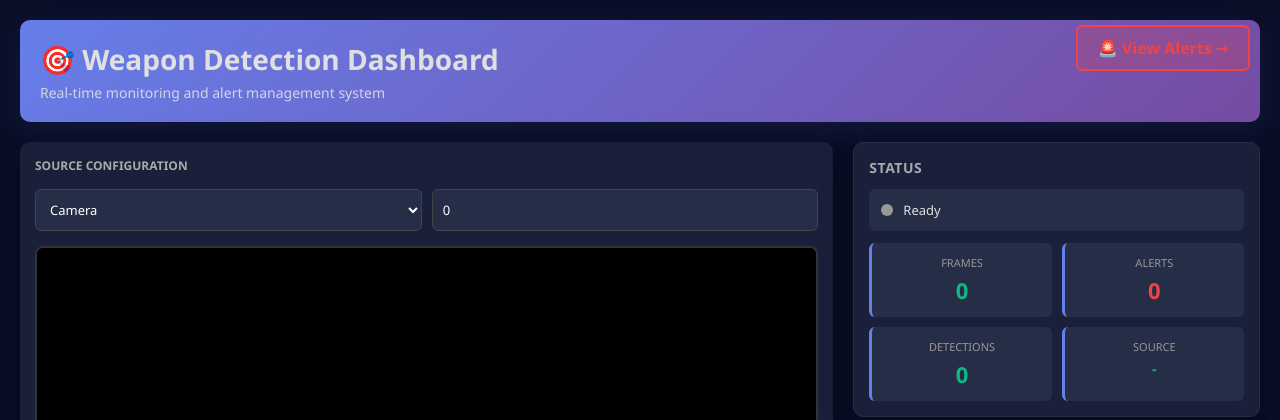
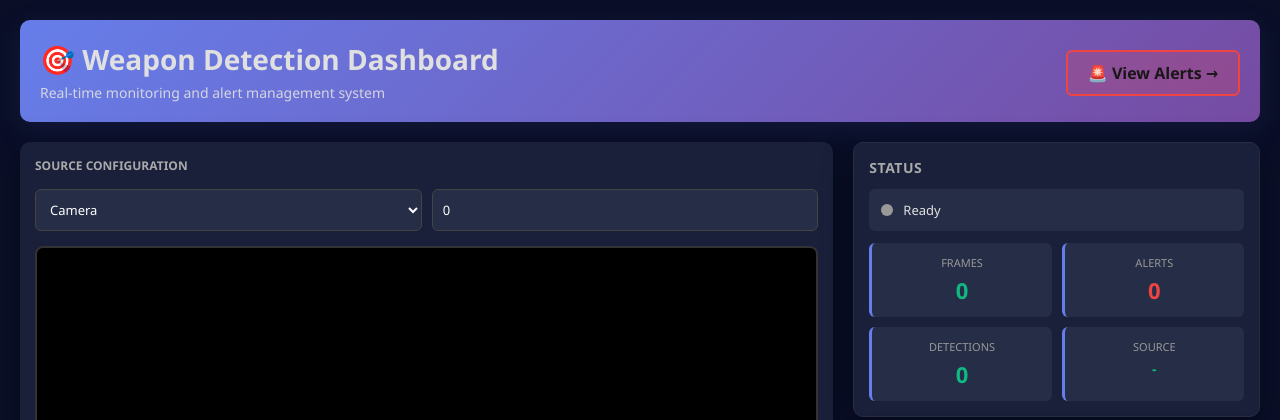
Before and after one commit to K-saif/Weapon-Detection-and-Alarm-System, a Flask app: page / in a window 1280 px wide. Shown: the top 420 px of the page. Run offline with Flask 3, Linux system fonts and the light colour scheme.

Commit message:
Fix: Alert button

```diff
--- a/templates/index.html
+++ b/templates/index.html
@@ -411,7 +411,7 @@
     <div class="header">
         <h1>🎯 Weapon Detection Dashboard</h1>
         <p>Real-time monitoring and alert management system</p>
-        <a href="/alerts" style="position: absolute; right: 30px; top: 25px; background: rgba(239, 68, 68, 0.2); border: 2px solid #ef4444; color: #ef4444; padding: 10px 20px; border-radius: 6px; text-decoration: none; font-weight: 600; transition: all 0.3s; display: inline-flex; align-items: center; gap: 8px;" onmouseover="this.style.background='rgba(239, 68, 68, 0.3)'; this.style.transform='translateY(-2px)'" onmouseout="this.style.background='rgba(239, 68, 68, 0.2)'; this.style.transform='translateY(0)'">
+        <a href="/alerts" style="position: absolute; right: 40px; top: 50px; background: rgba(239, 68, 68, 0.2); border: 2px solid #ef4444; color: #181616; padding: 10px 20px; border-radius: 6px; text-decoration: none; font-weight: 600; transition: all 0.3s; display: inline-flex; align-items: center; gap: 8px;" onmouseover="this.style.background='rgba(239, 68, 68, 0.3)'; this.style.transform='translateY(-2px)'" onmouseout="this.style.background='rgba(239, 68, 68, 0.2)'; this.style.transform='translateY(0)'">
             🚨 View Alerts →
         </a>
     </div>
```
